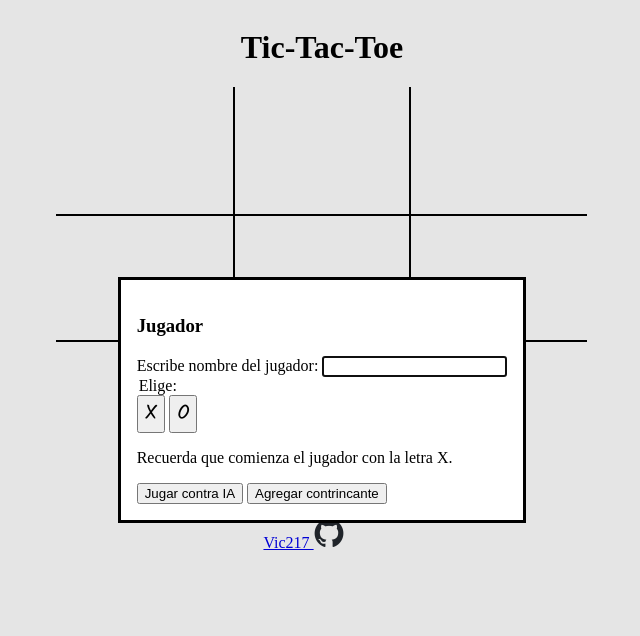
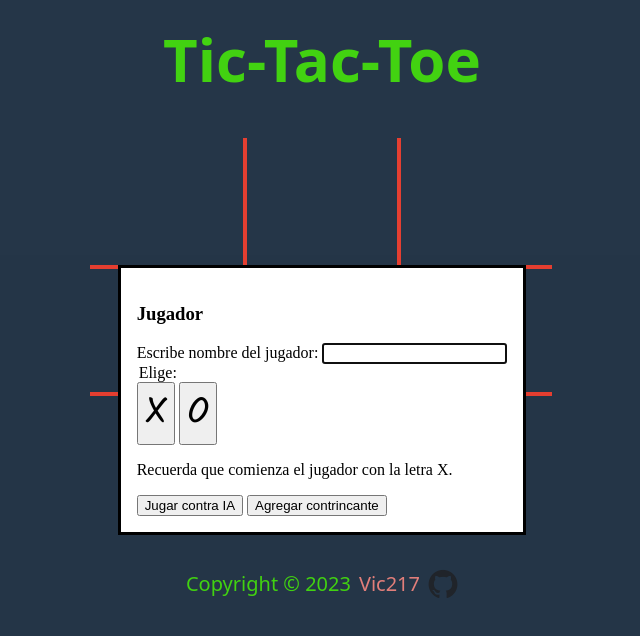
Before and after one commit to Vic217/Tic-Tac-Toe, a plain HTML site: page index.html in a window 1280 px wide. Shown: the whole page, without its empty margins (318-958 px from the left). Drawn offline with Linux system fonts and the light colour scheme.

Commit message:
Ajuste colores de página, centrados y agregue tipografía faltante

```diff
--- a/styles.css
+++ b/styles.css
@@ -2,6 +2,14 @@ body {
     display: flex;
     flex-direction: column;
     align-items: center;
+    background-color: #293c50;
+}
+
+h1 {
+    margin-top: 10px;
+    font-size: 60px;
+    color: #49EA13;
+    font-family: system-ui, -apple-system, BlinkMacSystemFont, 'Segoe UI', Roboto, Oxygen, Ubuntu, Cantarell, 'Open Sans', 'Helvetica Neue', sans-serif;
 }
 
 #espacio_de_juego {
@@ -12,13 +20,16 @@ body {
 
 #tablero {
     height: 380px;
-    width: 530px;
+    min-height:  min-content;
+    width: 460px;
+    min-width: min-content;
     display: grid;
     grid-template-columns: 1fr 1fr 1fr;
     grid-template-rows: 1fr 1fr 1fr;
     align-items: center;
     justify-items: center;
     cursor: pointer;
+    caret-color: transparent;
 }
 
 .caja {
@@ -32,43 +43,79 @@ body {
     font-weight: 400;
 }
 
+#primer_jugador {
+    color: rgb(252, 166, 6);
+    font-size: 22px;
+    font-family: system-ui, -apple-system, BlinkMacSystemFont, 'Segoe UI', Roboto, Oxygen, Ubuntu, Cantarell, 'Open Sans', 'Helvetica Neue', sans-serif;
+}
+
+#segundo_jugador {
+    color: #FFF3EB;
+    font-size: 22px;
+    font-family: system-ui, -apple-system, BlinkMacSystemFont, 'Segoe UI', Roboto, Oxygen, Ubuntu, Cantarell, 'Open Sans', 'Helvetica Neue', sans-serif;
+}
+
 #x, #o {
     font-family: 'Kalam';
-    font-size: 20px;
+    font-size: 36px;
 }
 
 .cero {
-    border-bottom: solid 2px black;
-    border-right: solid 2px black;
+    border-bottom: solid 4px #FF4636;
+    border-right: solid 4px #FF4636;
 }
 
 .uno {
-    border-bottom: solid 2px black;
-    border-right: solid 2px black;
+    border-bottom: solid 4px #FF4636;
+    border-right: solid 4px #FF4636;
 }
 
 .dos {
-    border-bottom: solid 2px black;
+    border-bottom: solid 4px #FF4636;
 }
 
 .tres {
-    border-bottom: solid 2px black;
-    border-right: solid 2px black;
+    border-bottom: solid 4px #FF4636;
+    border-right: solid 4px #FF4636;
 }
 
 .cuatro {
-    border-bottom: solid 2px black;
-    border-right: solid 2px black;
+    border-bottom: solid 4px #FF4636;
+    border-right: solid 4px #FF4636;
 }
 
 .cinco {
-    border-bottom: solid 2px black;
+    border-bottom: solid 4px #FF4636;
 }
 
 .seis {
-    border-right: solid 2px black;
+    border-right: solid 4px #FF4636;
 }
 
 .siete {
-    border-right: solid 2px black;
+    border-right: solid 4px #FF4636;
 }
+
+footer {
+    margin-top: 30px;
+    display: flex;
+    color: #49EA13;
+    font-size: 20px;
+    font-family: system-ui, -apple-system, BlinkMacSystemFont, 'Segoe UI', Roboto, Oxygen, Ubuntu, Cantarell, 'Open Sans', 'Helvetica Neue', sans-serif;
+}
+
+a {
+    color: #FC8D88;
+    margin-left: 8px;
+    display: flex;
+    align-items: center;
+    text-decoration: none;
+}
+
+a:hover {
+    text-decoration: underline;
+}
+
+img {
+    margin-left: 8px;
+}
```
